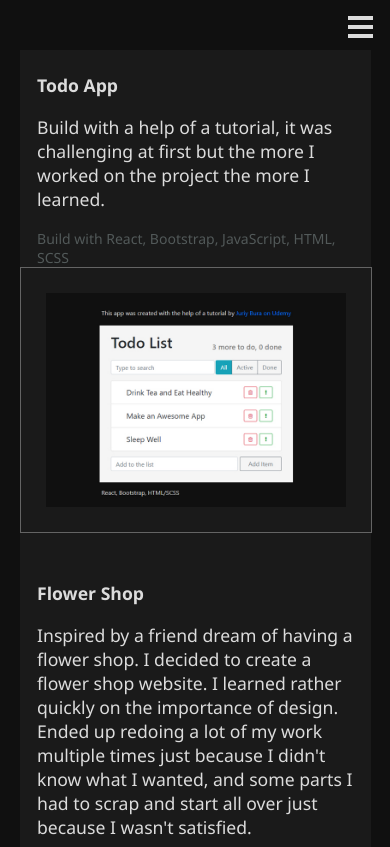
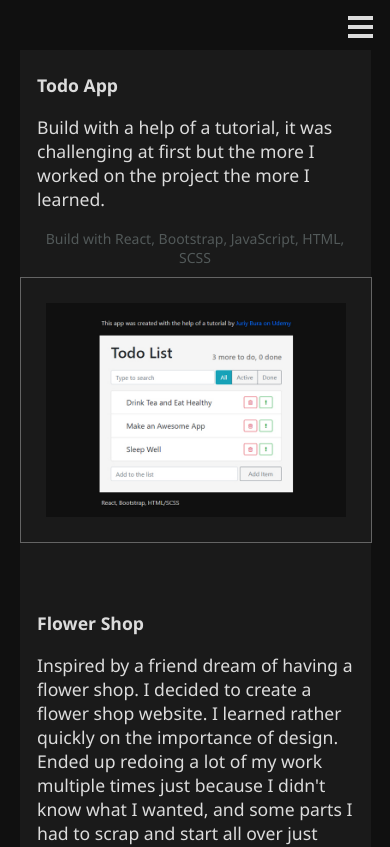
Before and after one commit to ArturCodes/artur-website-app, a React (Create React App) app: page /portfolio in a window 390 px wide. Shown: the top 847 px of the page. Built offline with nearby package versions, Linux system fonts and the light colour scheme.

Commit message:
minor fix

```diff
--- a/src/components/contact/contact.js
+++ b/src/components/contact/contact.js
@@ -14,7 +14,7 @@ const Contact = () => {
           <h3>Contact Me</h3>
           <p><IoIosMail /> Email is the best way to reach me</p>
           <a href="mailto:ArturShapiro@gmail.com">
-              arturshapiro@gmail.com
+              ArturShapiro@Gmail.com
           </a>
         </div> {/* mail */}
 
--- a/src/components/contact/contact.scss
+++ b/src/components/contact/contact.scss
@@ -51,7 +51,7 @@
   flex-direction: row;
   justify-content: center;
   a {
-    padding: 0px 25px;
+    margin: 0px 25px;
     margin-bottom: 35px;
   }
 }
--- a/src/components/navbar/navbar.scss
+++ b/src/components/navbar/navbar.scss
@@ -100,7 +100,7 @@
       padding: 0 15px;
       border-radius: 25px;
       &:hover {
-        color: #488a99;
+        color: #61dbf7;
         border-bottom: #488a99 solid 3px;
       }
       &:last-child {
--- a/src/components/portfolio/portfolio.js
+++ b/src/components/portfolio/portfolio.js
@@ -14,7 +14,7 @@ const Portfolio = () => {
             <p>Build with a help of a tutorial, it was challenging at first but the more I worked on the project the more I learned.</p>
             <span>Build with React, Bootstrap, JavaScript, HTML, SCSS</span>
           </div>
-          <div  >
+          <div>
             <a href="https://artur-shapiro-todo-app.netlify.app/">
               <img className="pic" src={require("./img/todo.jpg")} alt="todo-img" />
             </a>
@@ -29,7 +29,7 @@ const Portfolio = () => {
             <p>I learned a lot from my mistakes in making the site. But in the end, I deciding to drop it move on to the next project.</p>
             <span>Build using React, React-Router, JavaScript, HTML, SCSS, Photoshop</span>
           </div>
-          <div >
+          <div>
             <a href="https://artur-shapiro-flower-shop.netlify.app/">
               <img className="pic" src={require("./img/flower.jpg")} alt="todo-img" />
             </a>
--- a/src/components/portfolio/portfolio.scss
+++ b/src/components/portfolio/portfolio.scss
@@ -88,9 +88,17 @@
 
   .p-container {
     flex-direction: column;
+    div a  {
+      display: flex;
+      padding-bottom: 25px;
+    }
   }
   .info {
     width: 90%;
+    span {
+      text-align: center;
+      padding-bottom: 10px;
+    }
   }
   img {
     padding: 5px;
```
